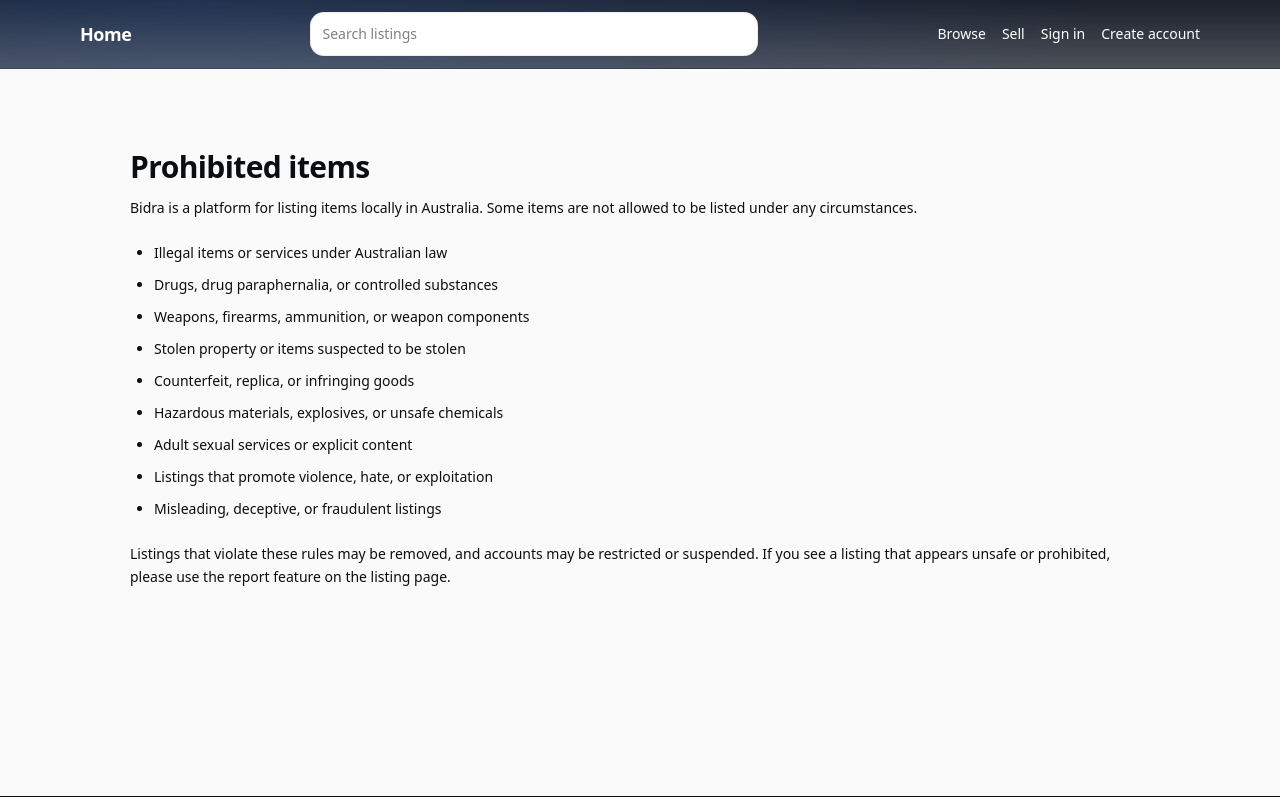
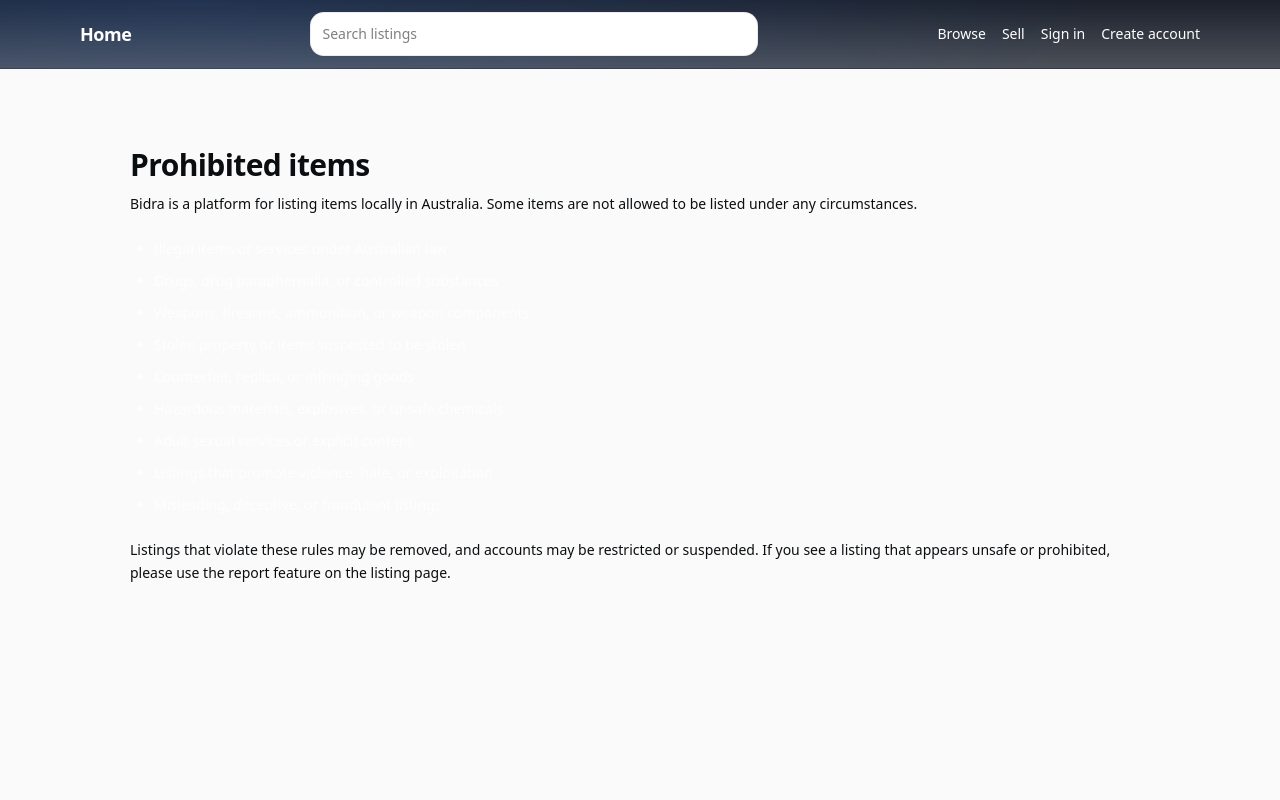
Before and after one commit to TradeFlow1/bidra, a Next.js app: page /legal/prohibited-items in a window 1280 px wide. Shown: the top 800 px of the page. Built offline with nearby package versions, Linux system fonts and the light colour scheme; no server answers.

Commit message:
Theme: prohibited items page (System A)

```diff
--- a/app/legal/prohibited-items/page.tsx
+++ b/app/legal/prohibited-items/page.tsx
@@ -4,15 +4,15 @@ export const metadata = {
 
 export default function ProhibitedItemsPage() {
   return (
-    <main className="mx-auto max-w-3xl px-4 py-12">
-      <h1 className="text-2xl font-semibold mb-6">Prohibited items</h1>
+    <main className="min-h-[calc(100vh-64px)] bg-[var(--bidra-bg)] text-[var(--bidra-fg)] px-4 py-10 mx-auto max-w-3xl">
+      <h1 className="text-3xl font-extrabold tracking-tight text-white mb-6">Prohibited items</h1>
 
-      <p className="mb-6 text-sm text-muted-foreground">
+      <p className="mb-6 text-sm text-white/70">
         Bidra is a platform for listing items locally in Australia. Some items
         are not allowed to be listed under any circumstances.
       </p>
 
-      <ul className="list-disc pl-6 space-y-3 text-sm">
+      <ul className="mt-4 list-disc pl-6 space-y-3 text-sm text-white/85">
         <li>Illegal items or services under Australian law</li>
         <li>Drugs, drug paraphernalia, or controlled substances</li>
         <li>Weapons, firearms, ammunition, or weapon components</li>
@@ -24,7 +24,7 @@ export default function ProhibitedItemsPage() {
         <li>Misleading, deceptive, or fraudulent listings</li>
       </ul>
 
-      <p className="mt-6 text-sm text-muted-foreground">
+      <p className="mt-6 text-sm text-white/70">
         Listings that violate these rules may be removed, and accounts may be
         restricted or suspended. If you see a listing that appears unsafe or
         prohibited, please use the report feature on the listing page.
```
